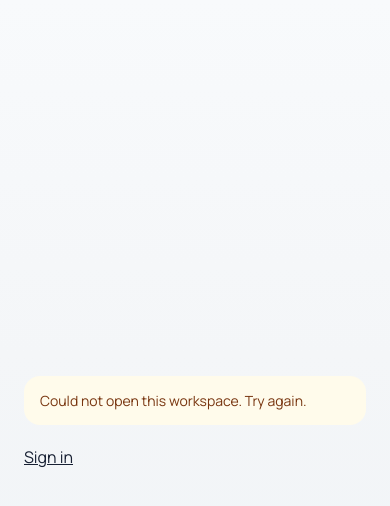
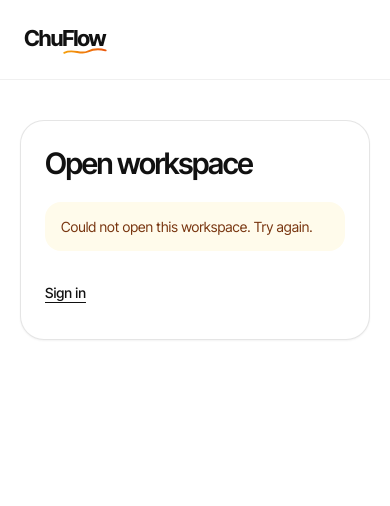
Before and after one commit to KRISSBAJO/chuflow, a Next.js app in the folder apps/web/: page /open-in-browser in a window 390 px wide. Shown: the top 506 px of the page. Built offline with nearby package versions, Linux system fonts and the light colour scheme; no server answers.

Commit message:
Fix contrast and layout on mobile workspace confirmation

```diff
--- a/apps/web/src/components/auth/mobile-browser-handoff.tsx
+++ b/apps/web/src/components/auth/mobile-browser-handoff.tsx
@@ -2,8 +2,10 @@
 
 import Link from "next/link";
 import { useTranslations } from "next-intl";
-import { useSyncExternalStore } from "react";
-import { Alert, AuthHeading, SubmitButton } from "@/components/auth/auth-ui";
+import { useState, useSyncExternalStore } from "react";
+import { Icon } from "@/components/app/icons";
+import { Alert, SubmitButton } from "@/components/auth/auth-ui";
+import { Wordmark } from "@/components/brand/wordmark";
 
 const subscribe = () => () => {};
 
@@ -12,33 +14,46 @@ function browserHandoff() {
 }
 
 export function MobileBrowserHandoff() {
-  const hash = useSyncExternalStore(subscribe, browserHandoff, () => "");
+  const hash = useSyncExternalStore(subscribe, browserHandoff, () => null);
+  const [submitting, setSubmitting] = useState(false);
   const t = useTranslations("auth.workspacePicker");
   const tc = useTranslations("common");
-  const params = new URLSearchParams(hash);
+  const params = new URLSearchParams(hash ?? "");
   const handoff = params.get("handoff");
   const workspace = params.get("workspace");
 
   return (
-    <main className="mx-auto flex min-h-dvh w-full max-w-md flex-col justify-center gap-5 px-6">
+    <div className="lp-root flex min-h-dvh flex-col">
+      <header className="flex h-20 items-center border-b border-black/[.06] px-6 sm:px-10">
+        <Wordmark size={22} href={null} />
+      </header>
+      <main className="mx-auto w-full max-w-md px-5 pb-12 pt-10 sm:px-6 sm:pt-16" aria-busy={hash === null}>
+        <section className="space-y-5 rounded-3xl border border-black/10 bg-white p-6 shadow-sm sm:p-8">
+          <h1 className="lp-heading text-[1.85rem] leading-tight">{t("open")}</h1>
           {handoff && workspace ? (
             <>
-          <AuthHeading title={t("open")} />
-          <p>{params.get("name")}</p>
-          <form method="post" action="/api/workspace-session">
+              <div className="flex min-w-0 items-center gap-3 rounded-2xl bg-[var(--lp-panel)] p-3">
+                <span className="grid h-10 w-10 shrink-0 place-items-center rounded-xl bg-white text-[#9a3412]">
+                  <Icon name="branches" />
+                </span>
+                <p className="min-w-0 break-words text-sm font-semibold">{params.get("name") || workspace}</p>
+              </div>
+              <form method="post" action="/api/workspace-session" onSubmit={() => setSubmitting(true)}>
                 <input type="hidden" name="browser" value="1" />
                 <input type="hidden" name="workspace" value={workspace} />
                 <input type="hidden" name="handoff" value={handoff} />
                 <input type="hidden" name="returnTo" value={params.get("returnTo") ?? ""} />
-            <SubmitButton loading={false} loadingLabel={t("open")}>{t("open")}</SubmitButton>
+                <SubmitButton loading={submitting} loadingLabel={t("open")}>{t("open")}</SubmitButton>
               </form>
             </>
-      ) : (
+          ) : hash !== null ? (
             <>
               <Alert tone="info">{t("failed")}</Alert>
-          <Link href="/login" className="underline">{tc("signIn")}</Link>
+              <Link href="/login" className="inline-flex min-h-11 items-center text-sm font-medium underline underline-offset-4">{tc("signIn")}</Link>
             </>
-      )}
+          ) : null}
+        </section>
       </main>
+    </div>
   );
 }
```
Lines whose indentation alone changed are shown as unchanged.
